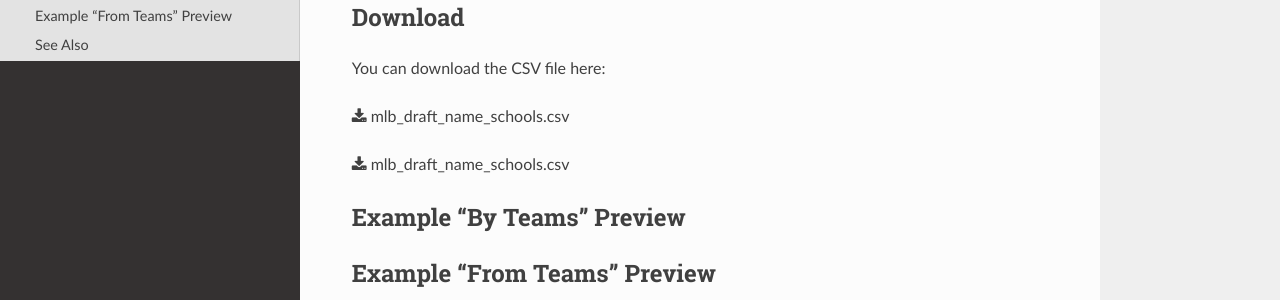
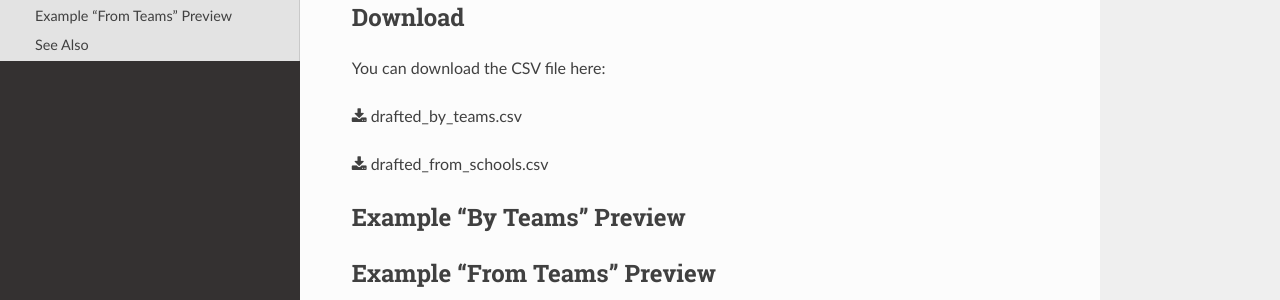
Before and after one commit to CodeMateo15/CollegeBaseballStatsPackage, a Sphinx documentation site: the page built from docs/team_names_mlb.rst, in a window 1280 px wide and 957 px high. Shown: the part 375-675 px from the top of the window. Built offline with Sphinx 7.4.7 and the Read the Docs theme 3.1.0, drawn with Linux system fonts in a browser that asks for light colours.

Commit message:
Update team_names_mlb.rst

```diff
--- a/docs/team_names_mlb.rst
+++ b/docs/team_names_mlb.rst
@@ -14,10 +14,10 @@ Download
 
 You can download the CSV file here:
 
-:download:`mlb_draft_name_schools.csv <docs/_static/data/mlb_team_names/drafted_by_teams.csv>`
+:download:`drafted_by_teams.csv <docs/_static/data/mlb_team_names/drafted_by_teams.csv>`
 
 
-:download:`mlb_draft_name_schools.csv <docs/_static/data/mlb_team_names/drafted_from_schools.csv>`
+:download:`drafted_from_schools.csv <docs/_static/data/mlb_team_names/drafted_from_schools.csv>`
 
 Example "By Teams" Preview
 ---------------
```
